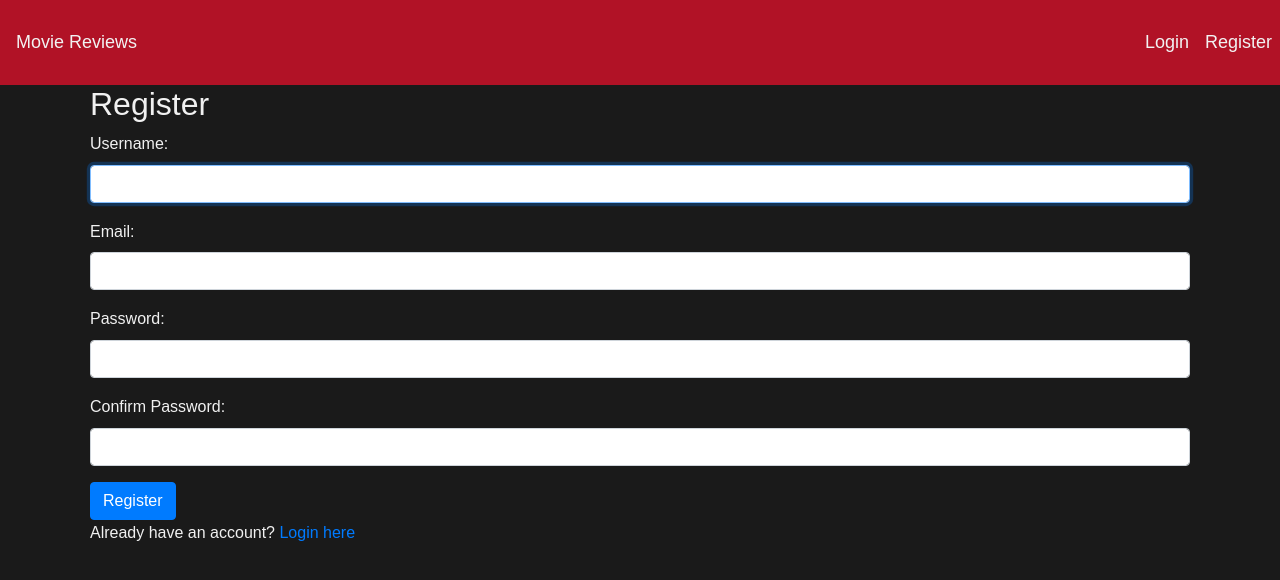
After one commit to gbstanley12/miniproject4GStanley, a Django app: page /polls/register/ in a window 1280 px wide. The commit adds this page. Shown: the top 580 px of the page. Run offline with Django 4.2, Linux system fonts and the light colour scheme; some libraries are stand-ins or nearby versions.

Commit message:
Functional login & register system

```diff
--- a/polls/forms.py
+++ b/polls/forms.py
@@ -1,7 +1,15 @@
 from django import forms
 from .models import Review
+from django.contrib.auth.forms import UserCreationForm
+from django.contrib.auth.models import User
 
 class ReviewForm(forms.ModelForm):
     class Meta:
         model = Review
         fields = ['text', 'rating']
+class RegisterForm(UserCreationForm):
+    email = forms.EmailField()
+
+    class Meta:
+        model = User
+        fields = ["username", "email", "password1", "password2"]
--- a/polls/templates/base.html
+++ b/polls/templates/base.html
@@ -7,9 +7,7 @@
     <title>{% block title %}My Movie Review Site{% endblock %}</title>
     <!-- Bootstrap CSS -->
     <link rel="stylesheet" href="https://stackpath.bootstrapcdn.com/bootstrap/4.5.2/css/bootstrap.min.css">
-    <link rel="stylesheet" href="{% static '/polls/style.css' %}">
-    {% block extra_css %}
-    {% endblock %}
+    <link rel="stylesheet" href="{% static 'polls/style.css' %}">
 </head>
 <body>
     <nav class="navbar navbar-expand-lg">
@@ -21,14 +19,14 @@
             <ul class="navbar-nav ml-auto">
                 {% if user.is_authenticated %}
                     <li class="nav-item">
-                        <a class="nav-link" href="{% url 'polls:logout' %}">Sign Out</a>
+                        <a class="nav-link" href="{% url 'logout' %}">Sign Out</a>
                     </li>
                 {% else %}
                     <li class="nav-item">
-                        <a class="nav-link" href="{% url 'login' %}">Login</a>
+                        <a class="nav-link" href="{% url 'polls:login' %}">Login</a>
                     </li>
                     <li class="nav-item">
-                        <a class="nav-link" href="{% url 'register' %}">Register</a>
+                        <a class="nav-link" href="{% url 'polls:register' %}">Register</a>
                     </li>
                 {% endif %}
             </ul>
--- /dev/null
+++ b/polls/templates/polls/register.html
@@ -0,0 +1,27 @@
+{% extends 'base.html' %}
+{% load widget_tweaks %}
+
+{% block content %}
+    <h2>Register</h2>
+    <form method="post" action="{% url 'polls:register' %}">
+        {% csrf_token %}
+        <div class="form-group">
+            <label for="id_username">Username:</label>
+            {{ form.username|add_class:"form-control" }}
+        </div>
+        <div class="form-group">
+            <label for="id_email">Email:</label>
+            {{ form.email|add_class:"form-control" }}
+        </div>
+        <div class="form-group">
+            <label for="id_password1">Password:</label>
+            {{ form.password1|add_class:"form-control" }}
+        </div>
+        <div class="form-group">
+            <label for="id_password2">Confirm Password:</label>
+            {{ form.password2|add_class:"form-control" }}
+        </div>
+        <button type="submit" class="btn btn-primary">Register</button>
+    </form>
+    <p>Already have an account? <a href="{% url 'polls:login' %}">Login here</a></p>
+{% endblock %}
--- a/polls/urls.py
+++ b/polls/urls.py
@@ -1,12 +1,14 @@
 from django.urls import path
 from . import views
 from django.contrib.auth import views as auth_views
+from .views import register  # Import the register view
 
 app_name = "polls"
 urlpatterns = [
     path("", views.MovieListView.as_view(), name="movie_list"),  # List of movies
     path("movie/<int:pk>/", views.MovieDetailView.as_view(), name="movie_detail"),  # Detail of a movie
     path("movie/<int:movie_id>/submit_review/", views.submit_review, name="submit_review"),  # Submit a review
-    path('login/', auth_views.LoginView.as_view(), name='login'),
+    path('register/', register, name='register'),
+    path('login/', auth_views.LoginView.as_view(template_name='polls/login.html'), name='login'),
     path('logout/', auth_views.LogoutView.as_view(), name='logout'),
 ]
--- a/polls/views.py
+++ b/polls/views.py
@@ -5,6 +5,21 @@ from django.contrib.auth.decorators import login_required
 from .models import Movie
 from .forms import ReviewForm
 from django.utils import timezone
+from .forms import RegisterForm
+from django.contrib.auth import login
+
+def register(request):
+    if request.method == 'POST':
+        form = RegisterForm(request.POST)
+        if form.is_valid():
+            user = form.save()
+            login(request, user)
+            return redirect('polls:movie_list')  # Redirect to a desired page after registration
+    else:
+        form = RegisterForm()
+    return render(request, 'polls/register.html', {'form': form})
+
+
 
 
 class MovieListView(generic.ListView):
@@ -23,6 +38,17 @@ class MovieDetailView(generic.DetailView):
         context = super().get_context_data(**kwargs)
         context['review_form'] = ReviewForm()
         return context
+
+def register(request):
+    if request.method == 'POST':
+        form = RegisterForm(request.POST)
+        if form.is_valid():
+            user = form.save()
+            login(request, user)
+            return redirect('polls:movie_list')  # Redirect to a desired page after registration
+    else:
+        form = RegisterForm()
+    return render(request, 'polls/register.html', {'form': form})
 
 @login_required
 def submit_review(request, movie_id):
```
Also changed, not shown: miniproject4GStanley/settings.py (+8 -4 lines), polls/static/polls/style.css (+69 -0 lines), polls/templates/polls/login.html (added, +18 -0 lines).
